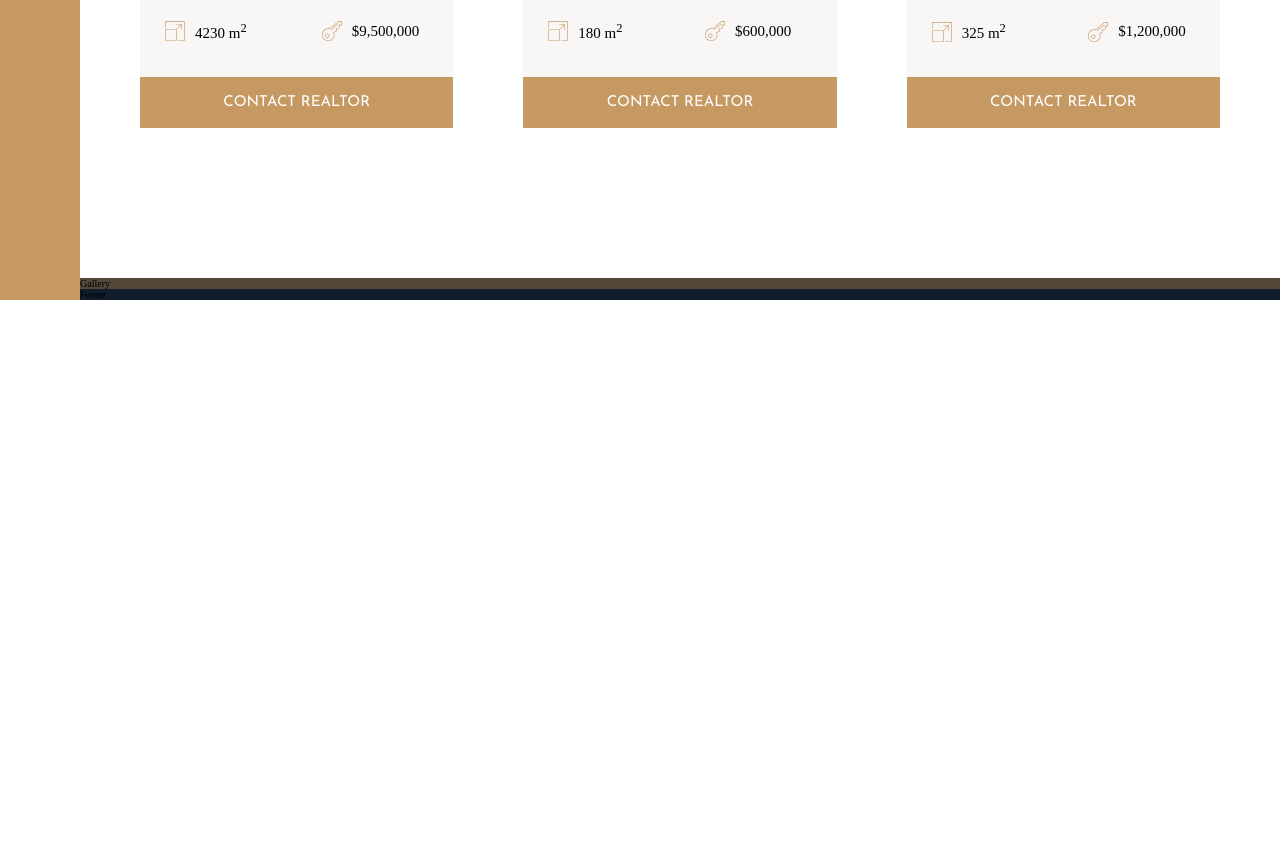
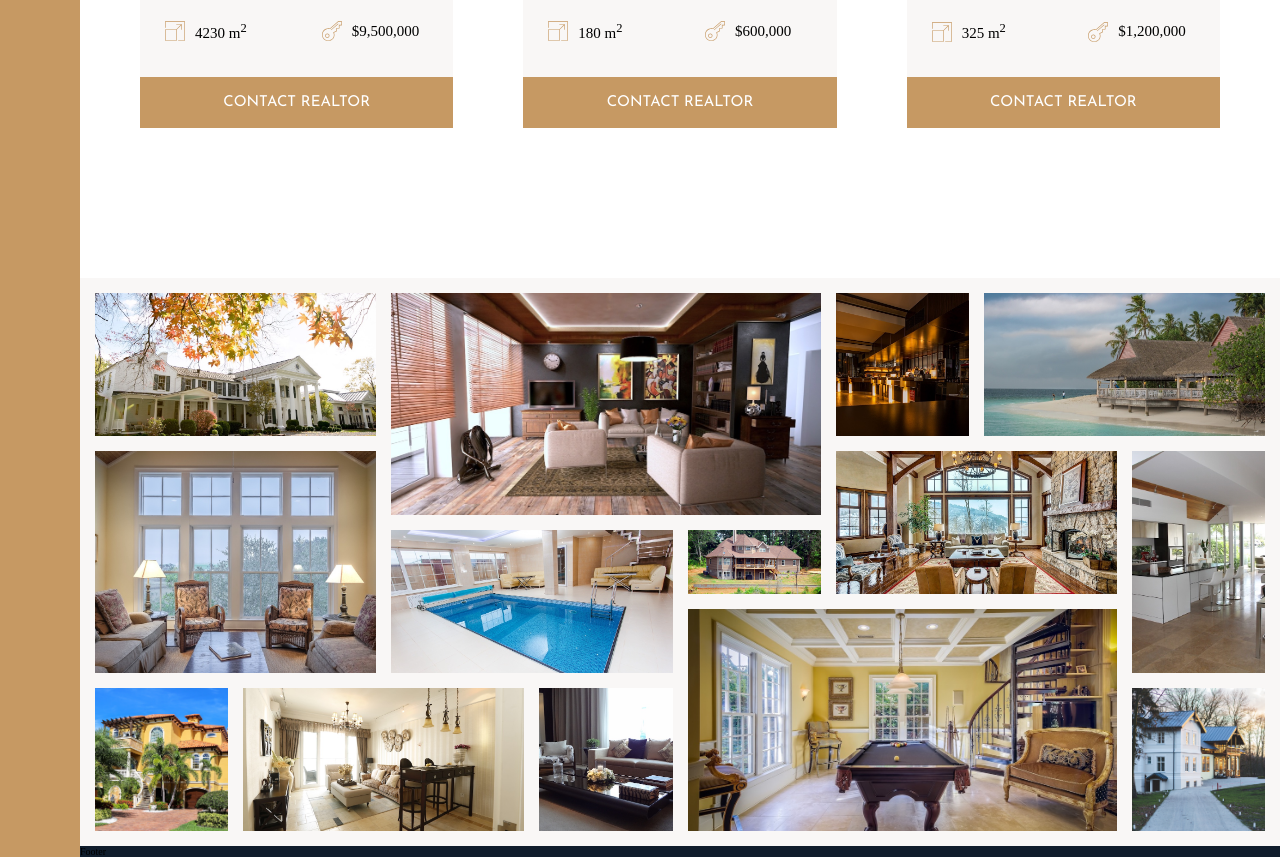
Before and after one commit to reanzi/nexter-grid, a website: page index.html in a window 1280 px wide. Shown: the part 2794-3651 px from the top of the page. Before the commit the page ends 3094 px from the top, so only its background shows below. Drawn offline with Linux system fonts and the light colour scheme.

Commit message:
creating a complex grid-looking gallery, using object-git together with images for grid items

```diff
--- a/index.html
+++ b/index.html
@@ -310,7 +310,22 @@
         <button class="btn home__btn">Contact realtor</button>
       </div>
     </section>
-    <section class="gallery">Gallery</section>
+    <section class="gallery">
+      <figure class="gallery__item gallery__item--1"><img src="img/gal-1.jpeg" alt="Gallery image 1" class="gallery__img"></figure>
+      <figure class="gallery__item gallery__item--2"><img src="img/gal-2.jpeg" alt="Gallery image 2" class="gallery__img"></figure>
+      <figure class="gallery__item gallery__item--3"><img src="img/gal-3.jpeg" alt="Gallery image 3" class="gallery__img"></figure>
+      <figure class="gallery__item gallery__item--4"><img src="img/gal-4.jpeg" alt="Gallery image 4" class="gallery__img"></figure>
+      <figure class="gallery__item gallery__item--5"><img src="img/gal-5.jpeg" alt="Gallery image 5" class="gallery__img"></figure>
+      <figure class="gallery__item gallery__item--6"><img src="img/gal-6.jpeg" alt="Gallery image 6" class="gallery__img"></figure>
+      <figure class="gallery__item gallery__item--7"><img src="img/gal-7.jpeg" alt="Gallery image 7" class="gallery__img"></figure>
+      <figure class="gallery__item gallery__item--8"><img src="img/gal-8.jpeg" alt="Gallery image 8" class="gallery__img"></figure>
+      <figure class="gallery__item gallery__item--9"><img src="img/gal-9.jpeg" alt="Gallery image 9" class="gallery__img"></figure>
+      <figure class="gallery__item gallery__item--10"><img src="img/gal-10.jpeg" alt="Gallery image 10" class="gallery__img"></figure>
+      <figure class="gallery__item gallery__item--11"><img src="img/gal-11.jpeg" alt="Gallery image 11" class="gallery__img"></figure>
+      <figure class="gallery__item gallery__item--12"><img src="img/gal-12.jpeg" alt="Gallery image 12" class="gallery__img"></figure>
+      <figure class="gallery__item gallery__item--13"><img src="img/gal-13.jpeg" alt="Gallery image 13" class="gallery__img"></figure>
+      <figure class="gallery__item gallery__item--14"><img src="img/gal-14.jpeg" alt="Gallery image 14" class="gallery__img"></figure>
+    </section>
     <footer class="footer">Footer</footer>
   </body>
 </html>
--- a/sass/_gallery.scss
+++ b/sass/_gallery.scss
@@ -1,4 +1,75 @@
 .gallery {
-  background-color: $color-grey-dark-1;
+  background-color: $color-grey-light-1;
   grid-column: full-start / full-end;
+
+  display: grid;
+  grid-template-columns: repeat(8, 1fr);
+  grid-template-rows: repeat(7, 5vw);
+  grid-gap: 1.5rem;
+  padding: 1.5rem;
+
+  &__item {
+    &--1 {
+      grid-row: 1 / span 2;
+      grid-column: 1 / span 2;
+    }
+    &--2 {
+      grid-row: 1 / span 3;
+      grid-column: 3 / span 3;
+    }
+    &--3 {
+      grid-row: 1 / span 2;
+      grid-column: 6/7;
+    }
+    &--4 {
+      grid-row: 1 / span 2;
+      grid-column: 7/-1;
+    }
+    &--5 {
+      grid-row: 3/6;
+      grid-column: 1/3;
+    }
+    &--6 {
+      grid-row: 4 / span 2;
+      grid-column: 3 / span 2;
+    }
+    &--7 {
+      grid-row: 4/5;
+      grid-column: 5/6;
+    }
+    &--8 {
+      grid-row: 3 / span 2;
+      grid-column: 6 / span 2;
+    }
+    &--9 {
+      grid-row: 3 / span 3;
+      grid-column: 8/-1;
+    }
+    &--10 {
+      grid-row: 6 / span 2;
+      grid-column: 1/2;
+    }
+    &--11 {
+      grid-row: 6 / span 2;
+      grid-column: 2 / span 2;
+    }
+    &--12 {
+      grid-row: 6 / span 2;
+      grid-column: 4/5;
+    }
+    &--13 {
+      grid-row: 5 / span 3;
+      grid-column: 5 / span 3;
+    }
+    &--14 {
+      grid-row: 6 / span 2;
+      grid-column: 8/9;
+    }
+  }
+  &__img {
+    width: 100%;
+    height: 100%;
+    object-fit: cover;
+    display: block;
+  }
 }
```
Also changed, not shown: css/style.css.
